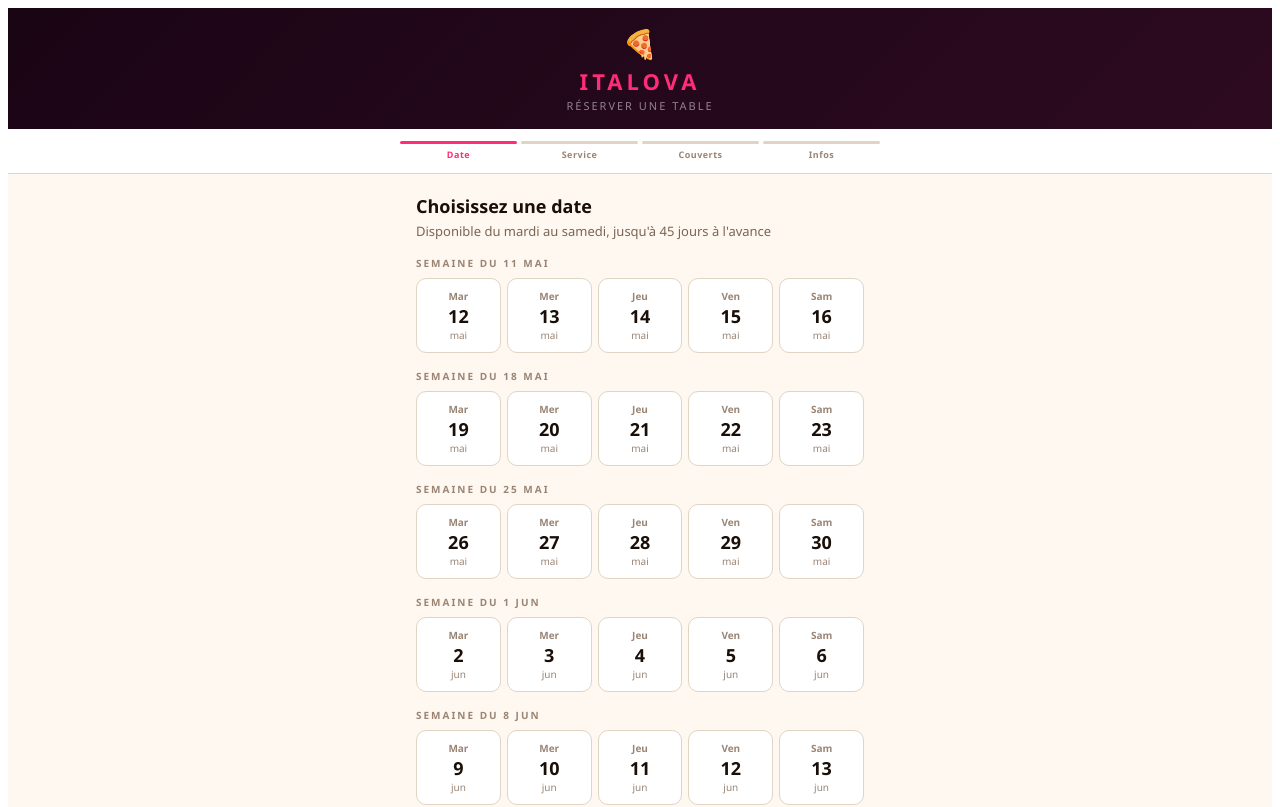
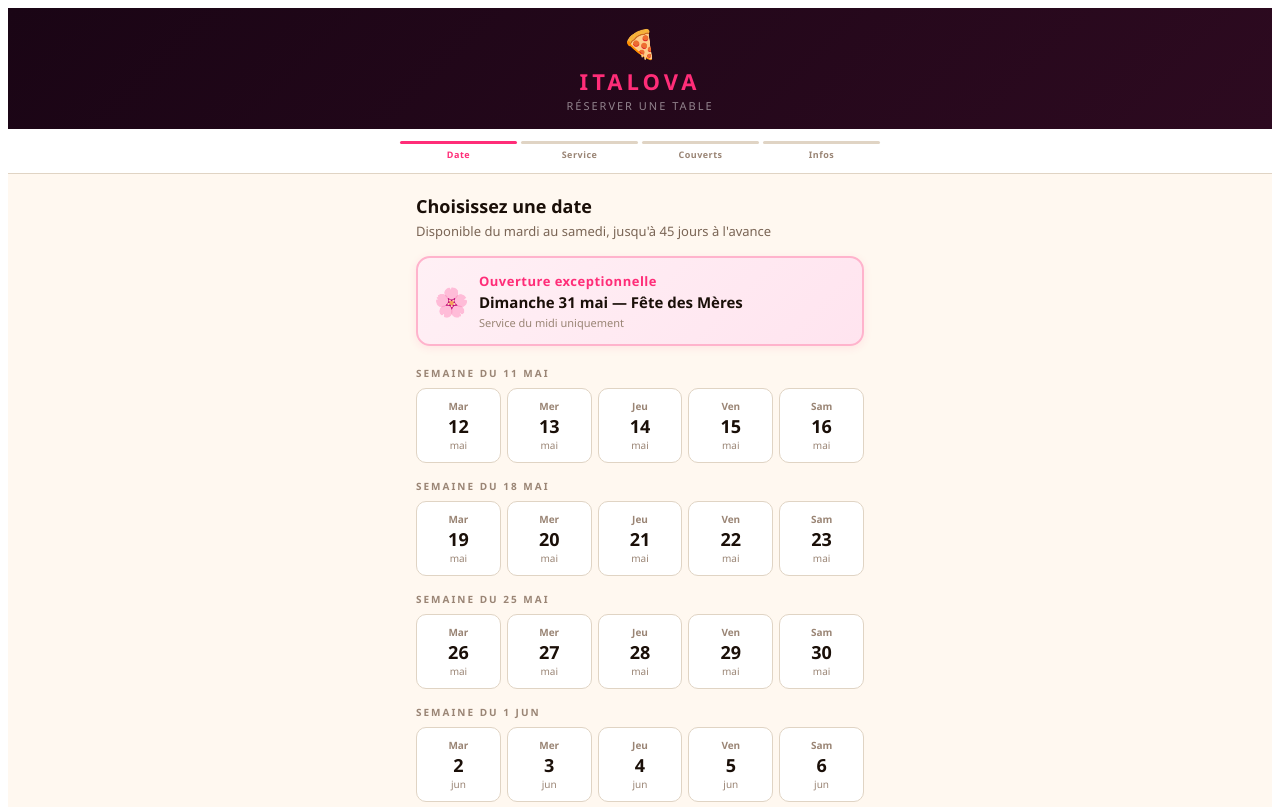
Before and after one commit to ITALOVAB/italova-reservations, a React (Vite) app: page / in a window 1280 px wide. Shown: the top 807 px of the page. Built offline with nearby package versions, Linux system fonts and the light colour scheme.

Commit message:
Update App.jsx

```diff
--- a/src/App.jsx
+++ b/src/App.jsx
@@ -188,6 +188,34 @@ export default function App() {
         {step==="date" && <>
           <div style={{ fontSize:18, fontWeight:800, marginBottom:4 }}>Choisissez une date</div>
           <div style={{ fontSize:13, color:"#7a6555", marginBottom:16 }}>Disponible du mardi au samedi, jusqu'à 45 jours à l'avance</div>
+
+          {/* Date exceptionnelle — Fête des Mères */}
+          {(() => {
+            const feteMeres = new Date(2026, 4, 31); // Dimanche 31 mai 2026
+            const today = new Date();
+            const isAvailable = feteMeres > today;
+            if (!isAvailable) return null;
+            const selected = form.date && formatDateISO(form.date)===formatDateISO(feteMeres);
+            return (
+              <button onClick={()=>{ update("date", feteMeres); fetchOccupied(feteMeres); setStep("service"); }} style={{
+                width:"100%", background: selected?"linear-gradient(135deg,#d4195a,#FF2D78)":"linear-gradient(135deg,#fff0f5,#ffe4ef)",
+                border:`2px solid ${selected?"#FF2D78":"#ffb3cc"}`, borderRadius:14, padding:"14px 16px",
+                cursor:"pointer", fontFamily:"inherit", marginBottom:20, textAlign:"left",
+                boxShadow: selected?"0 4px 16px rgba(255,45,120,0.4)":"0 2px 8px rgba(255,45,120,0.1)",
+                transition:"all 0.15s"
+              }}>
+                <div style={{ display:"flex", alignItems:"center", gap:10 }}>
+                  <span style={{ fontSize:28 }}>🌸</span>
+                  <div>
+                    <div style={{ fontSize:13, fontWeight:800, color:selected?"#fff":"#FF2D78", letterSpacing:"0.5px" }}>Ouverture exceptionnelle</div>
+                    <div style={{ fontSize:15, fontWeight:800, color:selected?"#fff":"#1a0f08", marginTop:2 }}>Dimanche 31 mai — Fête des Mères</div>
+                    <div style={{ fontSize:11, color:selected?"rgba(255,255,255,0.8)":"#9a8575", marginTop:3 }}>Service du midi uniquement</div>
+                  </div>
+                  {selected && <span style={{ marginLeft:"auto", fontSize:20 }}>✓</span>}
+                </div>
+              </button>
+            );
+          })()}
 
           {/* Grouper par semaine */}
           {(() => {
```
